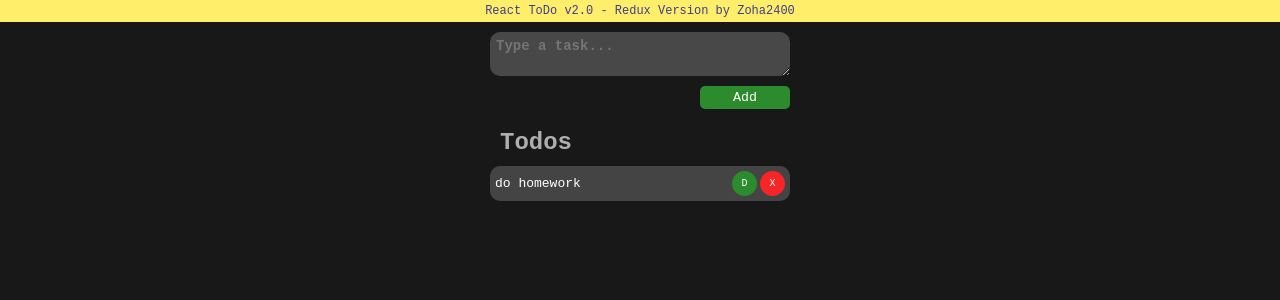
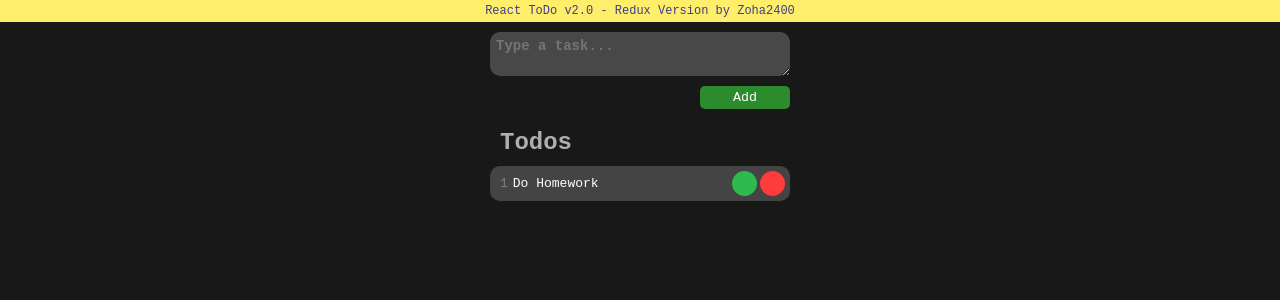
Before and after one commit to Zoha2400/Redux-ToDo, a React (Create React App) app: page / in a window 1280 px wide. Shown: the top 300 px of the page. Built offline with nearby package versions, Linux system fonts and the light colour scheme; a web font is replaced by a local one.

Commit message:
Update todo.js and todo.scss

```diff
--- a/src/components/todo.js
+++ b/src/components/todo.js
@@ -3,10 +3,13 @@ import "../styles/todo.scss";
 export default function ToDo() {
   return (
     <div className="ToDo-wrap">
-      <p className="message">do homework</p>
+      <p className="message">
+        <p className="num">1</p>
+        <p className="text">Do Homework</p>
+      </p>
       <div className="buttons">
-        <div className="done btn">D</div>
-        <div className="remove btn">X</div>
+        <div className="done btn"></div>
+        <div className="remove btn"></div>
       </div>
     </div>
   );
--- a/src/styles/todo.scss
+++ b/src/styles/todo.scss
@@ -1,6 +1,6 @@
 .ToDo-wrap {
   width: 300px;
-  padding: 5px;
+  padding: 5px 5px 5px 10px;
   display: flex;
   justify-content: space-between;
   align-items: center;
@@ -10,6 +10,12 @@
   .message {
     color: white;
     font-size: 13px;
+    display: flex;
+    grid-gap: 5px;
+
+    .num {
+      color: gray;
+    }
   }
   .buttons {
     display: flex;
@@ -18,10 +24,10 @@
     grid-gap: 3px;
     font-size: 10px;
     .done {
-      background-color: rgb(44, 139, 44);
+      background-color: rgb(46, 186, 79);
     }
     .remove {
-      background-color: rgb(247, 37, 37);
+      background-color: rgb(255, 60, 60);
     }
     .btn {
       height: 25px;
```
